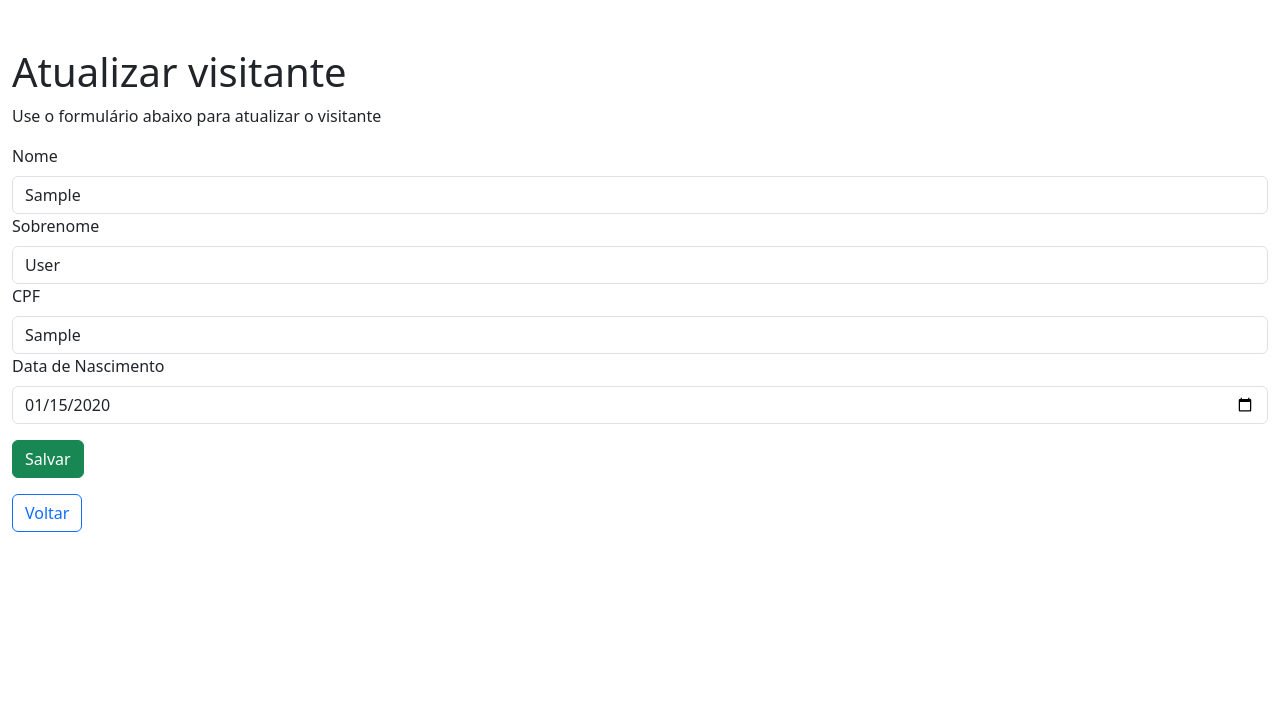
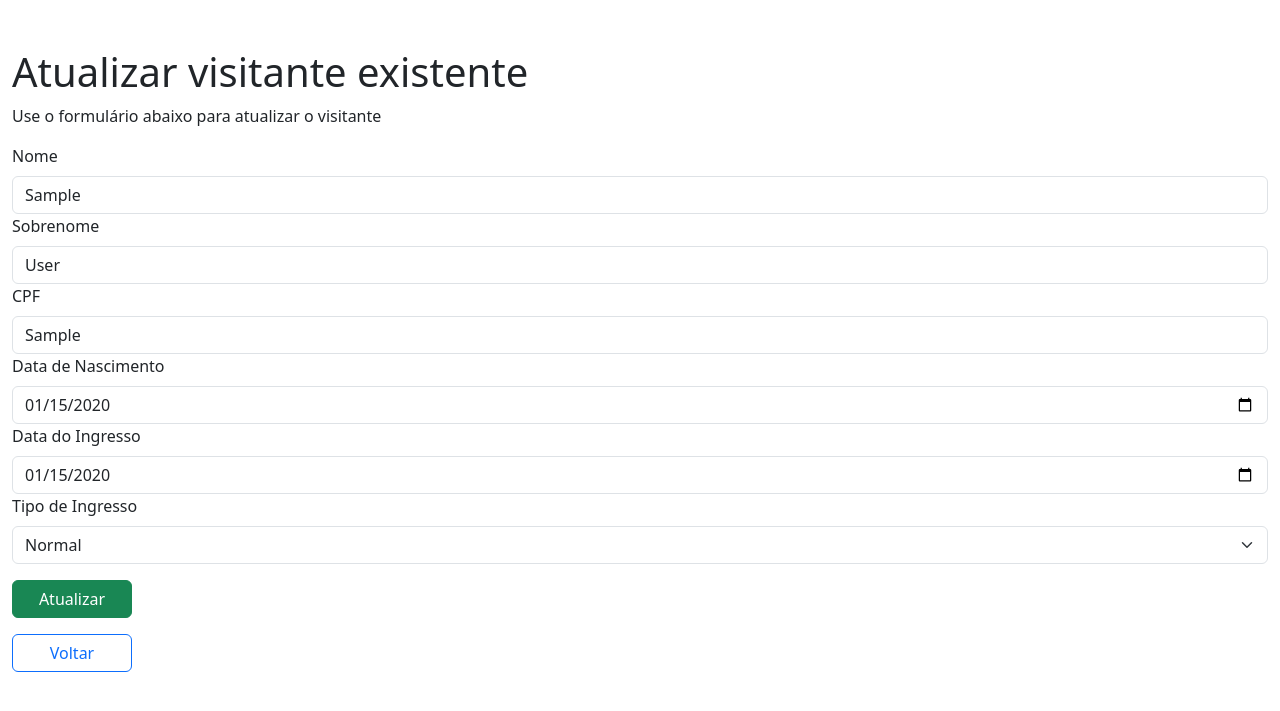
Before and after one commit to matheuskirst/senac-django, a Django app: page /visitors/update/1/ in a window 1280 px wide. Shown: the top 711 px of the page. Run offline with Django 5.2, Linux system fonts and the light colour scheme; tables that the repository leaves empty hold one stand-in row (values such as "Sample post").

Commit message:
feat: add style

```diff
--- /dev/null
+++ b/gerenciamento-visitantes/app/static/visitors/css/style.css
@@ -0,0 +1,3 @@
+.btn-custom {
+    width: 120px;
+}
--- a/gerenciamento-visitantes/app/templates/visitors/create-visitor.html
+++ b/gerenciamento-visitantes/app/templates/visitors/create-visitor.html
@@ -37,10 +37,10 @@
                 <option value="3">Premium</option>
             </select>
 
-            <input type="submit" value="Salvar" class="btn btn-success mt-3">
+            <input type="submit" value="Salvar" class="btn btn-success mt-3 btn-custom">
         </form>
 
-        <a href="../" class="btn btn-outline-primary mt-3">Voltar</a>
+        <a href="../" class="btn btn-outline-primary mt-3 btn-custom">Voltar</a>
     </div>
 </body>
 </html>
--- a/gerenciamento-visitantes/app/templates/visitors/update-visitor.html
+++ b/gerenciamento-visitantes/app/templates/visitors/update-visitor.html
@@ -1,15 +1,19 @@
 <!DOCTYPE html>
 <html lang="en">
 <head>
+    {% load static %}
+
     <meta charset="UTF-8">
     <meta name="viewport" content="width=device-width, initial-scale=1.0">
+
+    <link rel="stylesheet" href="{% static 'visitors/css/style.css' %}">
     <link href="https://cdn.jsdelivr.net/npm/bootstrap@5.3.8/dist/css/bootstrap.min.css" rel="stylesheet" integrity="sha384-sRIl4kxILFvY47J16cr9ZwB07vP4J8+LH7qKQnuqkuIAvNWLzeN8tE5YBujZqJLB" crossorigin="anonymous">
     <script src="https://cdn.jsdelivr.net/npm/bootstrap@5.3.8/dist/js/bootstrap.bundle.min.js" integrity="sha384-FKyoEForCGlyvwx9Hj09JcYn3nv7wiPVlz7YYwJrWVcXK/BmnVDxM+D2scQbITxI" crossorigin="anonymous"></script>
     <title>Atualizar Visitante</title>
 </head>
 <body>
     <div class="container-fluid pt-5">
-        <h1>Atualizar visitante</h1>
+        <h1>Atualizar visitante existente</h1>
         <p>Use o formulário abaixo para atualizar o visitante</p>
 
         <form action="./" method="post">
@@ -25,12 +29,24 @@
             <input type="text" class="form-control" id="cpf" name="cpf" placeholder="___.___.___-__" value="{{ visitor.cpf }}">
 
             <label for="birthdate" class="form-label">Data de Nascimento</label>
-            <input type="date" class="form-control" id="birthdate" name="birthdate" value="{{ visitor.birthdate }}">
+            <input type="date" class="form-control" id="birthdate" name="birthdate" value="{{ visitor.birthdate|date:'Y-m-d' }}">
+
+            <label for="ticket_date" class="form-label">Data do Ingresso</label>
+            <input type="date" class="form-control" id="ticket_date" name="ticket_date" value="{{ visitor.ticket_date|date:'Y-m-d' }}">
+
+            <label for="ticket_type" class="form-label">Tipo de Ingresso</label>
+            <select name="ticket_type" id="ticket_type" class="form-select">
+                <option value="" selected disabled hidden>-- Selecione --</option>
+                <option value="1" {% if visitor.ticket_type == 1 %} selected {% endif %}>Normal</option>
+                <option value="2" {% if visitor.ticket_type == 2 %} selected {% endif %}>VIP</option>
+                <option value="3" {% if visitor.ticket_type == 3 %} selected {% endif %}>Premium</option>
+            </select>
             {% endif %}
-            <input type="submit" value="Salvar" class="btn btn-success mt-3">
+
+            <input type="submit" value="Atualizar" class="btn btn-success mt-3 btn-custom">
         </form>
 
-        <a href="../../" class="btn btn-outline-primary mt-3">Voltar</a>
+        <a href="../../" class="btn btn-outline-primary mt-3 btn-custom">Voltar</a>
     </div>
 </body>
 </html>
--- a/gerenciamento-visitantes/app/views.py
+++ b/gerenciamento-visitantes/app/views.py
@@ -40,12 +40,13 @@ def update_visitor(request: HttpRequest, id: int) -> HttpResponse:
         visitor.last_name = request.POST['last_name']
         visitor.cpf = request.POST['cpf']
         visitor.birthdate = datetime.strptime(request.POST['birthdate'], '%Y-%m-%d')
+        visitor.ticket_date = datetime.strptime(request.POST['ticket_date'], '%Y-%m-%d')
+        visitor.ticket_type = request.POST['ticket_type']
+
         visitor.save()
         return redirect('visitors')
 
     visitor = Visitor.objects.get(pk=id)
-    visitor.birthdate = datetime.strftime(visitor.birthdate, '%Y-%m-%d')
-    visitor.ticket_date = datetime.strftime(visitor.ticket_date, '%Y-%m-%d')
 
     response = {
         'visitor': visitor
```
Also changed, not shown: gerenciamento-visitantes/app/templates/visitors/visitors.html (+4 -6 lines).
